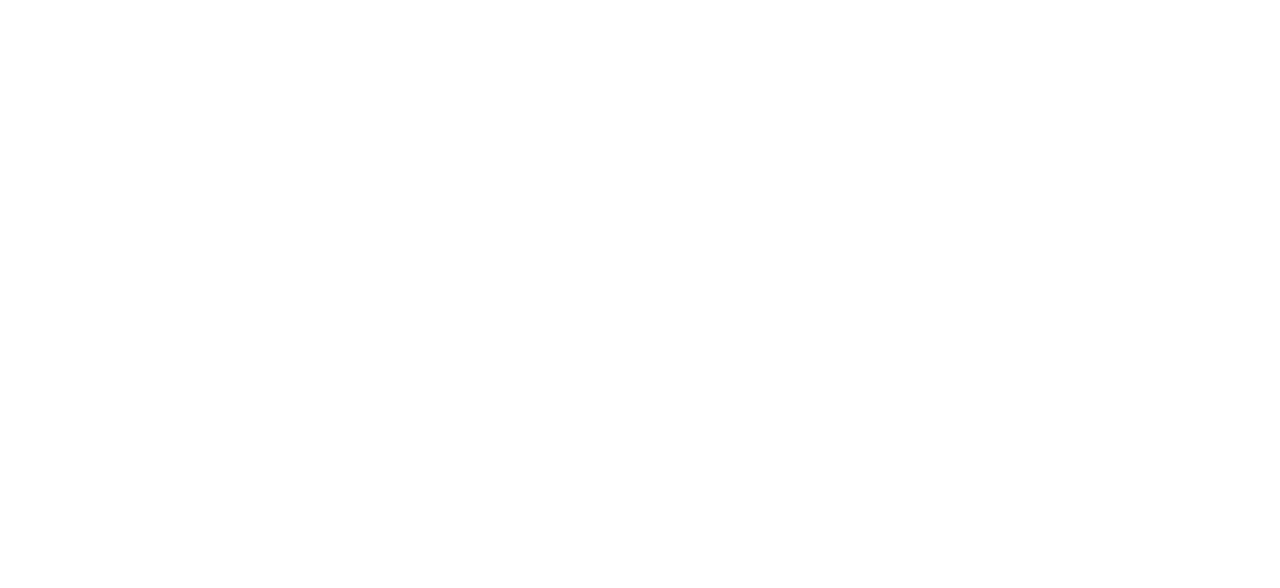
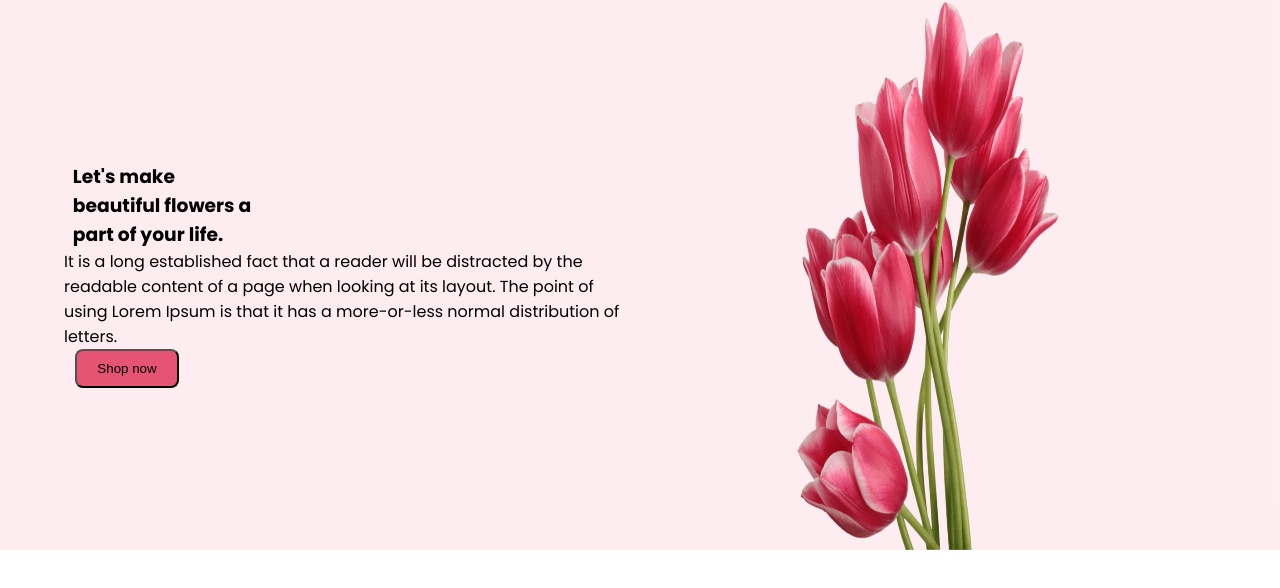
Before and after one commit to Anikx01/online-flower-shop, a plain HTML site: page index.html in a window 1280 px wide. Drawn offline with Linux system fonts and the light colour scheme.

Commit message:
Header Banner completed

```diff
--- a/index.html
+++ b/index.html
@@ -8,7 +8,18 @@
 </head>
 <body>
     <header>
-
+        <div class="banner-container">
+            <div class="banner-content">
+                <div class="banner-text-content">
+                    <h3>Let's make <br> beautiful flowers a <br> part of your life.</h3>
+                    <p>It is a long established fact that a reader will be distracted by the readable content of a page when looking at its layout. The point of using Lorem Ipsum is that it has a more-or-less normal distribution of letters.</p>
+                    <button>Shop now</button>
+                </div>
+                <div class="banner-image-content">
+                    <img src="./Flower Asset/pngwing 10.png" alt="">
+                </div>
+            </div>
+        </div>
     </header>
 </body>
 </html>
--- a/style/style.css
+++ b/style/style.css
@@ -8,3 +8,48 @@
 body{
     font-family: "Poppins", sans-serif;
 }
+.banner-container{
+    max-width: 1440px;
+    height:550px;
+    background-color: rgba(229, 84, 115, 0.1);
+}
+.banner-content{
+    width: 90%;
+    height: 90%;
+    margin: 0px auto;
+    display: flex;
+
+}
+.banner-text-content{
+    width: 50%;
+    height: 550px;
+
+    display: flex;
+    flex-direction: column;
+    justify-content: center;
+    align-items: center;
+}
+.banner-image-content{
+    width: 50%;
+    height: 550px;
+
+}
+.banner-text-content h3{
+   margin-right: 380px;
+}
+.banner-text-content button{
+    margin-right: 450px;
+    padding: 10px 20px;
+    border-radius: 8px;
+    background-color: #E55473;
+}
+.banner-image-content img{
+    width: 50%;
+    height: 550px;
+}
+.banner-image-content{
+
+    display: flex;
+    justify-content: center;
+    align-items: center;
+}
```
Also changed, not shown: Flower Asset/Flower 01.png (added), Flower Asset/Group 57.png (added), Flower Asset/Group 58.png (added), Flower Asset/Group 59.png (added), Flower Asset/Rectangle 4.png (added), Flower Asset/Rectangle 5.png (added), Flower Asset/Rectangle 6.png (added), Flower Asset/Rectangle 9.png (added), Flower Asset/pngwing 10.png (added), Flower Asset/pngwing 5.png (added), Flower Asset/pngwing 6.png (added), Flower Asset/pngwing 7.png (added), Flower Asset/pngwing 8.png (added).
